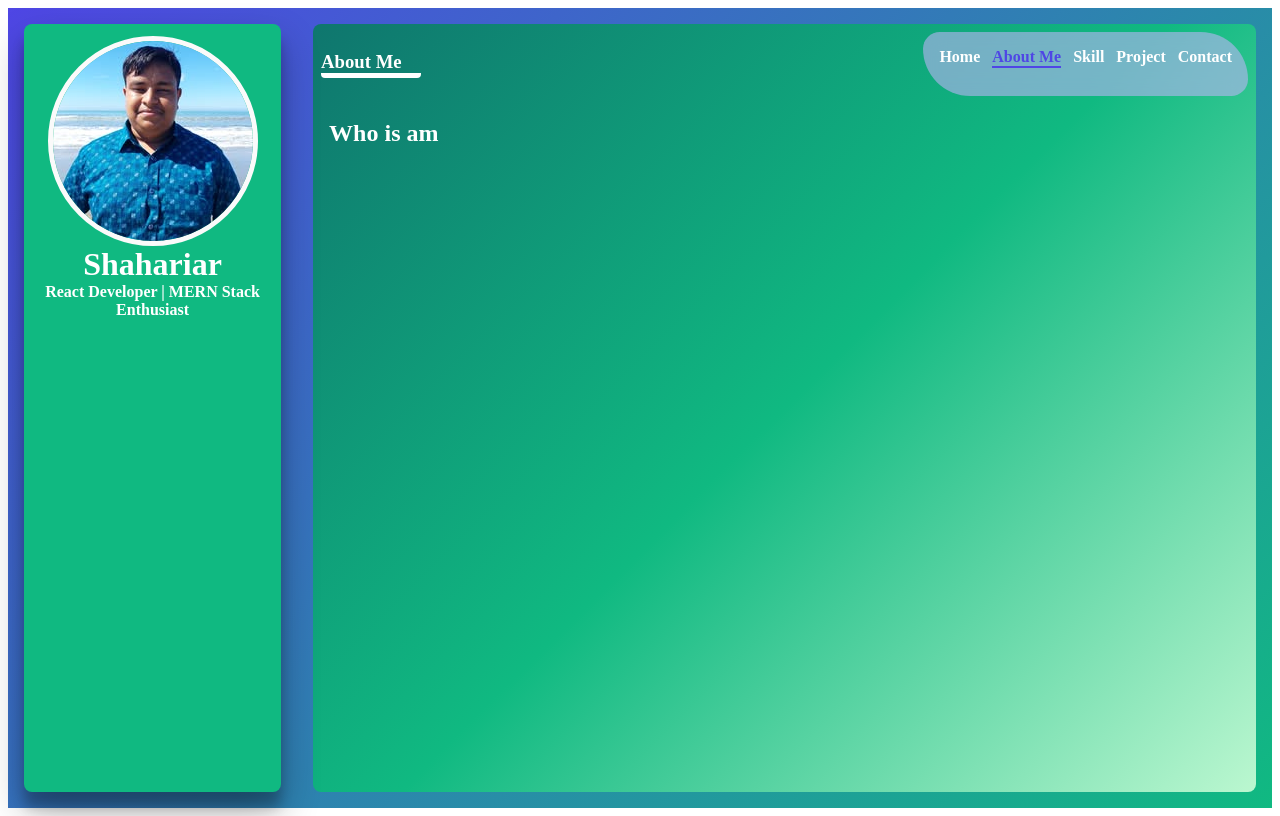
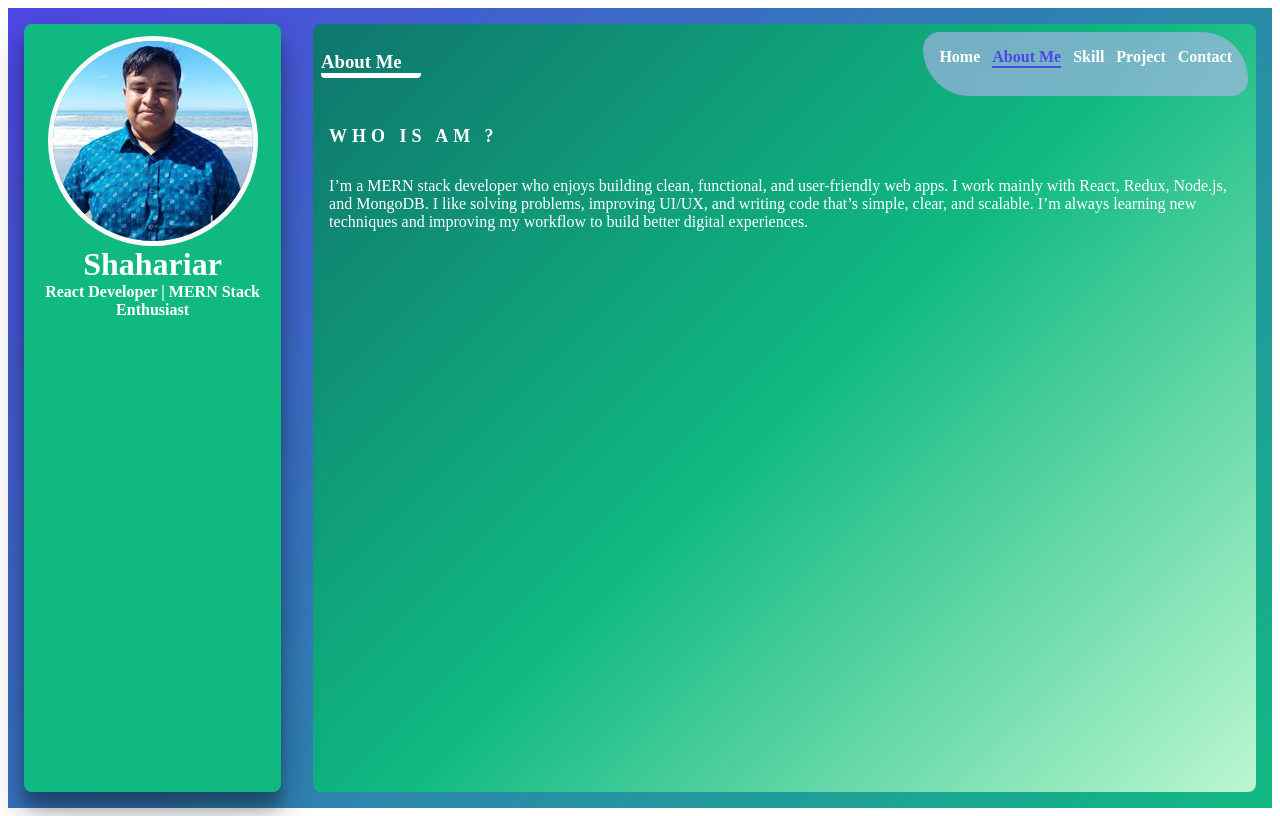
Before and after one commit to shahariar270/portfolio-template, a React (Vite) app in the folder client/: page /about in a window 1280 px wide. Built offline with nearby package versions, Linux system fonts and the light colour scheme.

Commit message:
improve style

```diff
--- a/client/src/Pages/About/index.jsx
+++ b/client/src/Pages/About/index.jsx
@@ -3,7 +3,18 @@ import React from 'react'
 export const About = () => {
     return (
         <div className='st-portfolio--about'>
-            <h2>Who is am   </h2>
+            <h2>Who is am ?  </h2>
+            <div className='st-portfolio--about__paragraph'>
+                <span>
+                    I’m a MERN stack developer who enjoys building clean,
+                    functional, and user-friendly web apps. I work mainly
+                    with React, Redux, Node.js, and MongoDB. I like solving
+                    problems, improving UI/UX, and writing code that’s simple,
+                    clear, and scalable. I’m always learning new techniques and
+                    improving my workflow to build better digital experiences.
+                </span>
+            </div>
+
         </div>
     )
 }
--- a/client/src/assets/styles/pages/_about.scss
+++ b/client/src/assets/styles/pages/_about.scss
@@ -3,7 +3,17 @@
         padding: 16px;
         h2 {
             margin: 0;
-            color:var(--text-white);
+            color: var(--text-white);
+            font-size: 18px;
+            font-weight: 700;
+            text-transform: uppercase;
+            letter-spacing: 5px;
+            line-height: 1.8;
+            position: relative;
+        }
+        &__paragraph {
+            color: var(--text-white);
+            margin-top: 24px;
         }
     }
 }
```
